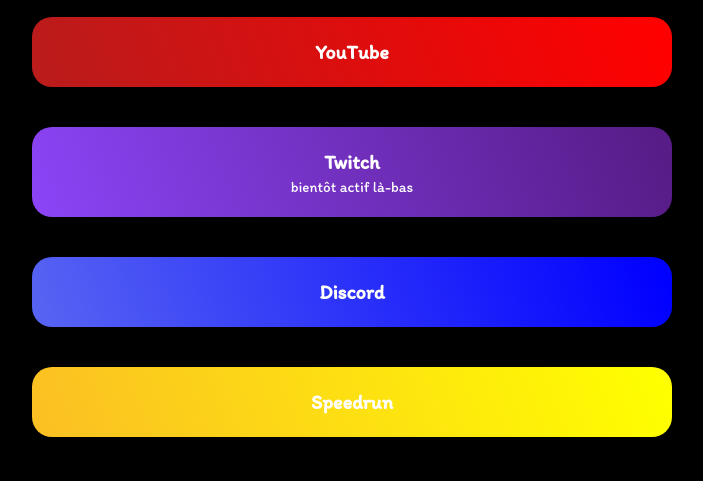
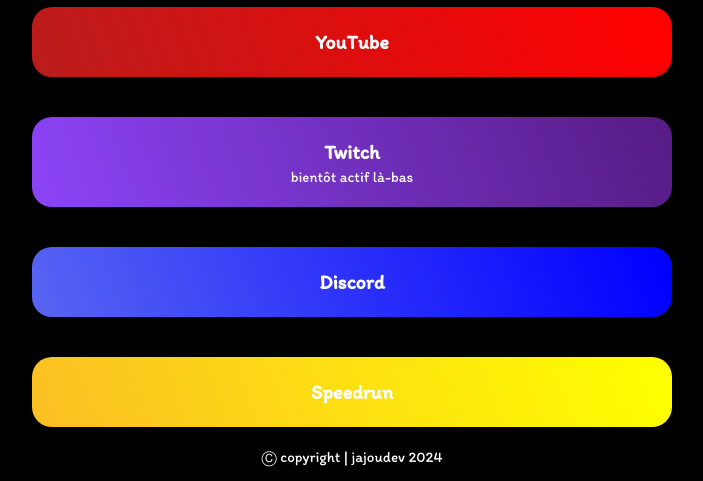
Before and after one commit to jajoudev/lintr.ee-jajou-js, a website: page index.html in a window 1280 px wide. Shown: the part 319-800 px from the top of the page, without its empty margins (288-991 px from the left). Drawn offline with nearby package versions, Linux system fonts and the light colour scheme; a web font is replaced by a local one.

Commit message:
update the js

```diff
--- a/assets/js/app.js
+++ b/assets/js/app.js
@@ -2,10 +2,9 @@
 
 // Sélectionne et créer les tags principaux du site
 const html = document.querySelector("html");
-html.classList.add("overflow-hidden"); //overflow-hidden
 
 const head = document.querySelector("head");
-body.classList.add("overflow-hidden", "bg-black"); //overflow-hidden // background-color: noir
+body.classList.add("bg-black"); //overflow-hidden // background-color: noir
 
 const main = document.createElement("main");
 const title = document.createElement("title");
@@ -134,7 +133,7 @@
   "Discord"
 );
 
-socialsLink(profileCard, "", "link-profile-speedrun", "Speedrun");
+socialsLink(profileCard, "#", "link-profile-speedrun", "Speedrun");
 
 const linkProfileTwitch = document.querySelector(".link-profile-twitch");
 
@@ -143,3 +142,9 @@
 textTwitch.classList.add("text-xs", "font-normal");
 
 linkProfileTwitch.appendChild(textTwitch);
+
+const copyright = document.createElement('p')
+copyright.textContent = "Ⓒ copyright | jajoudev 2024"
+copyright.classList.add('copyright', "text-xs")
+
+profileCard.appendChild(copyright)
--- /dev/null
+++ b/assets/js/audio.js
@@ -0,0 +1 @@
+const audio = document.createElement('audio')
--- a/index.html
+++ b/index.html
@@ -8,6 +8,7 @@
 </head>
 <body>
     <script src="assets/js/app.js"></script>
+    <script src="assets/js/audio.js"></script>
     <script src="https://cdn.tailwindcss.com"></script>
 </body>
 </html>
```
